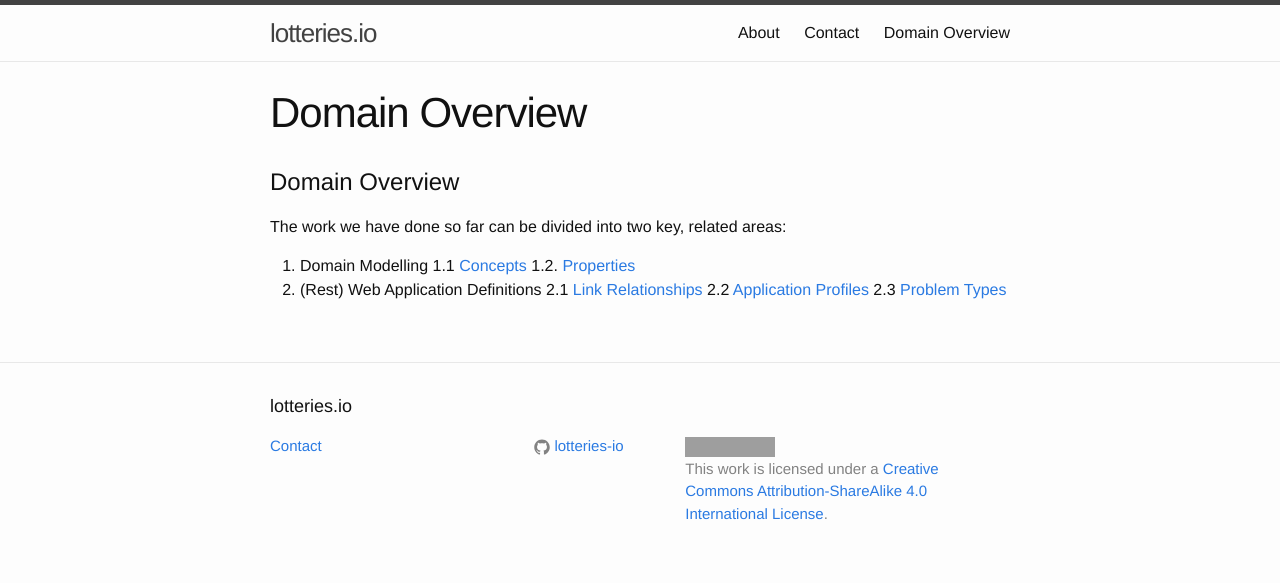
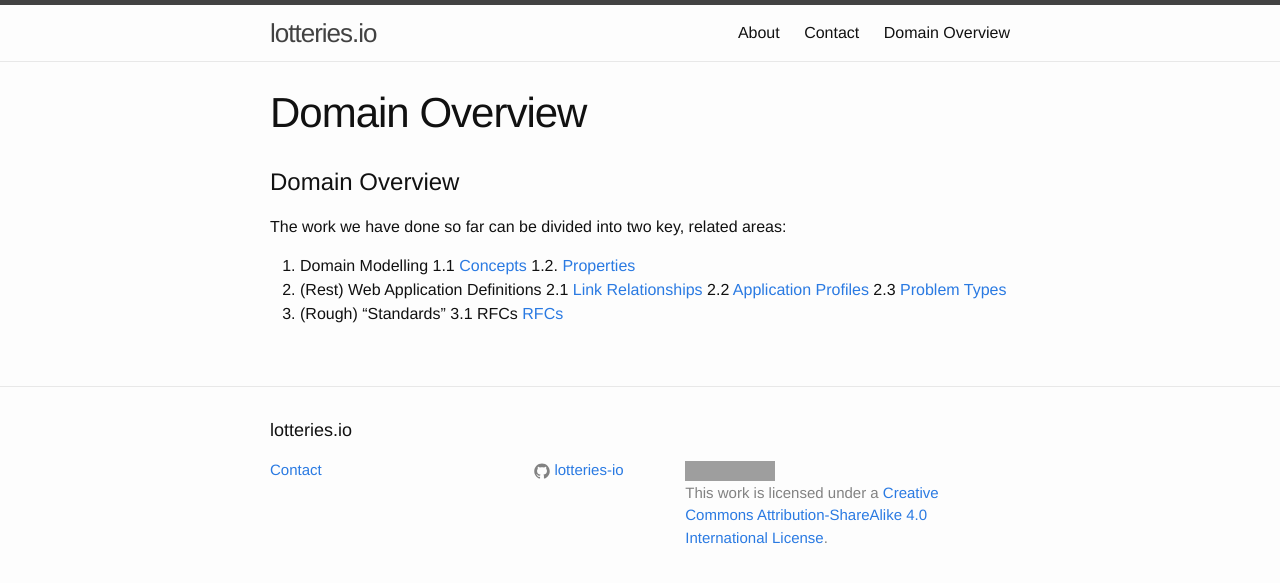
Before and after one commit to lotteries-io/lotteries-io.github.io, a Jekyll site: the page built from domain/index.md, in a window 1280 px wide. Shown: the top 583 px of the page. Built offline with Jekyll 4.4.1, drawn with Linux system fonts in a browser that asks for light colours; grey boxes are pictures that could not be loaded.

Commit message:
Update index.md

```diff
--- a/domain/index.md
+++ b/domain/index.md
@@ -14,3 +14,5 @@ The work we have done so far can be divided into two key, related areas:
   2.1 [Link Relationships](/domain/link-relationships-overview)
   2.2 [Application Profiles](/domain/application-profiles-overview)
   2.3 [Problem Types](/domain/problem-types-overview)
+3. (Rough) "Standards"
+  3.1 RFCs  [RFCs](/domain/rfcs)
```
